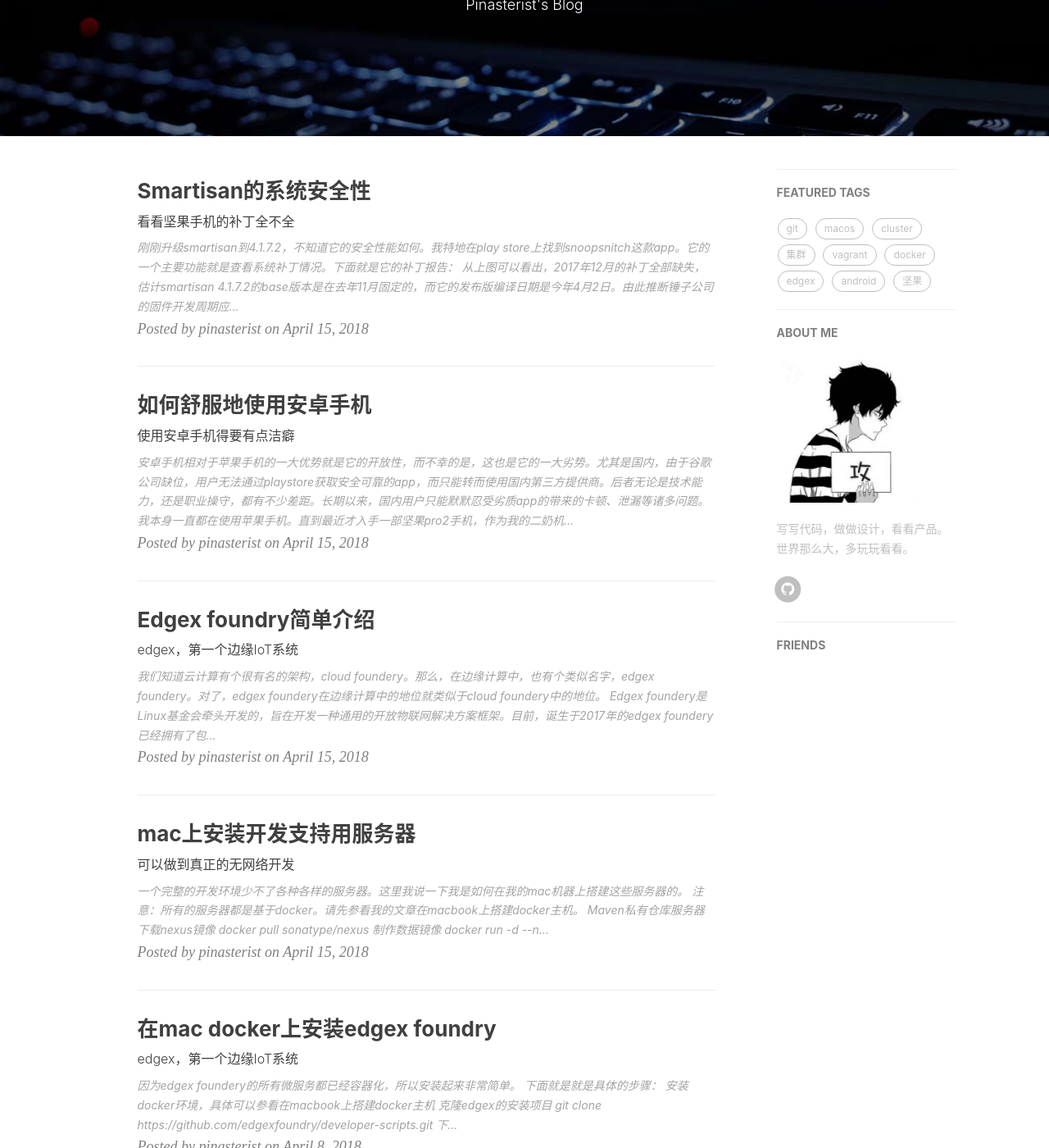
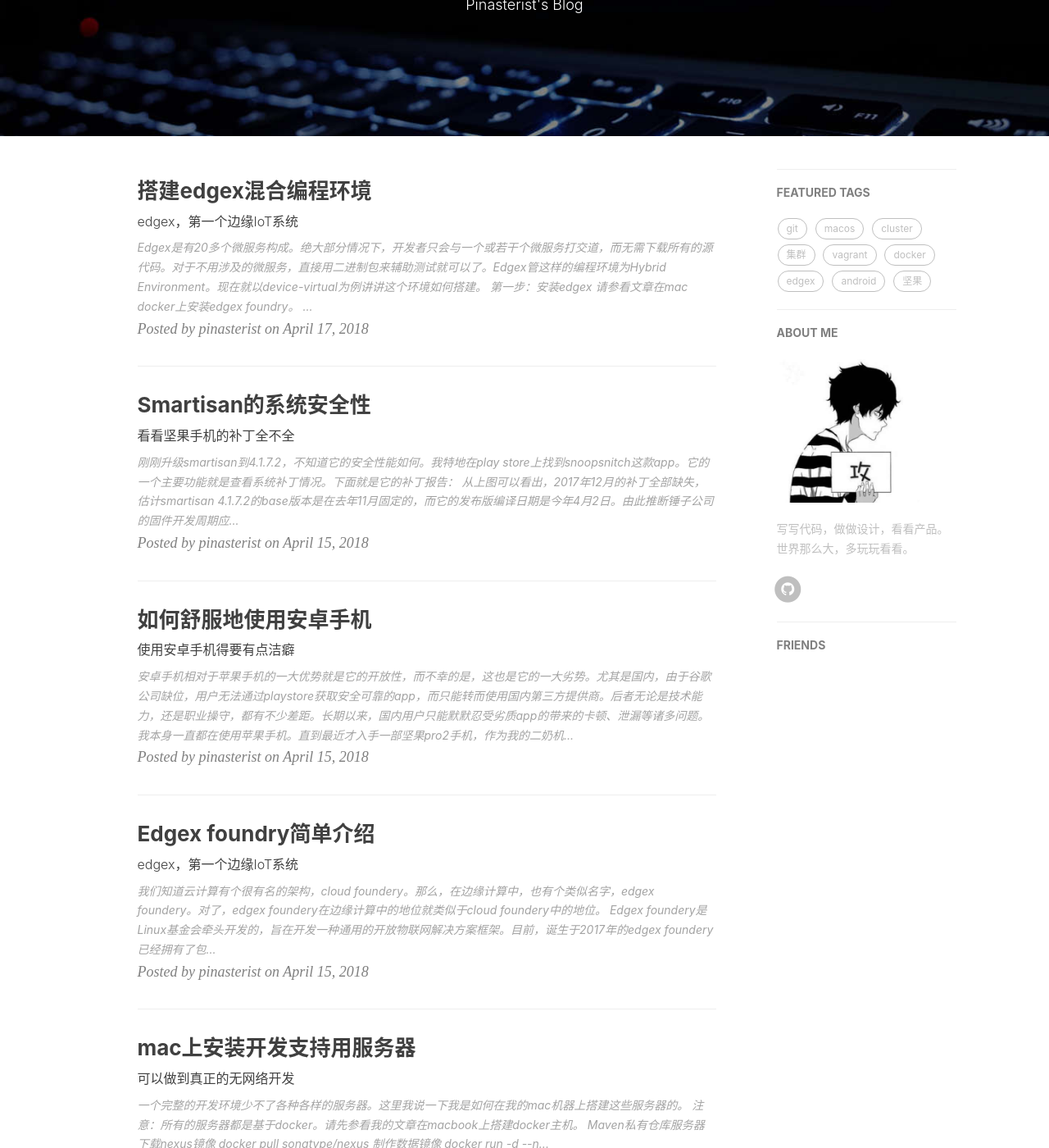
Before and after one commit to pinasterist/pinasterist.github.io, a Jekyll site: the page built from index.html, in a window 1280 px wide and 1400 px high, scrolled down 252 px. Shown: the whole window at 82% size. Built offline with Jekyll 4.4.1, drawn with Linux system fonts in a browser that asks for light colours; nearby versions of some CDN libraries; the list of posts is cut into pages by our own code; comment, search, counter and statistics services are not loaded.

Commit message:
add a new article about edgex hybrid environment.

````diff
--- /dev/null
+++ b/_posts/2018-04-17-build-edgex-hybrid-environment.markdown
@@ -0,0 +1,61 @@
+---
+layout:     post
+title:      "搭建edgex混合编程环境"
+subtitle:   "edgex，第一个边缘IoT系统"
+date:       2018-04-17
+author:     "pinasterist"
+header-img: "img/post-bg-edgex.jpg"
+tags:
+    - docker
+    - edgex
+---
+
+Edgex是有20多个微服务构成。绝大部分情况下，开发者只会与一个或若干个微服务打交道，而无需下载所有的源代码。对于不用涉及的微服务，直接用二进制包来辅助测试就可以了。Edgex管这样的编程环境为Hybrid Environment。现在就以device-virtual为例讲讲这个环境如何搭建。
+
+### 第一步：安装edgex
+请参看文章[在mac docker上安装edgex foundry](http://blog.pinasterist.ml/2018/04/08/install-edgex-on-macdocker)。
+
+### 第二步：关闭device-virtual
+
+```shell
+docker-compose stop device-virtual
+```
+
+### 第三步：克隆device-virtual代码
+
+```shell
+git clone https://github.com/edgexfoundry/device-virtual.git
+```
+
+### 第四步：修改代码
+
+```shell
+cd device-virtual
+vi src/main/resources/bootstrap.properties
+```
+
+设置下列参数
+
+```shell
+spring.cloud.consul.host=192.168.8.201
+spring.cloud.consul.enabled=true
+```
+
+vi src/main/resources/application.properties
+设置下列参数
+```shell
+service.host=192.168.98.1        # 这里改成运行eclipse的主机ip地址
+logging.remote.enable=true
+logging.remote.url=http://192.168.98.201:48061/api/v1/logs
+```
+```shell
+vi src/main/resources/application.properties
+```
+将所有localhost替换成192.168.98.201。
+
+### 第五步：编译并启动程序
+
+```shell
+mvn clean package
+java -jar target/device-virtual-0.5.0-SNAPSHOT.jar
+```
````
Also changed, not shown: _posts/2018-04-08-install-edgex-on-macdocker.markdown (line endings or trailing spaces).
